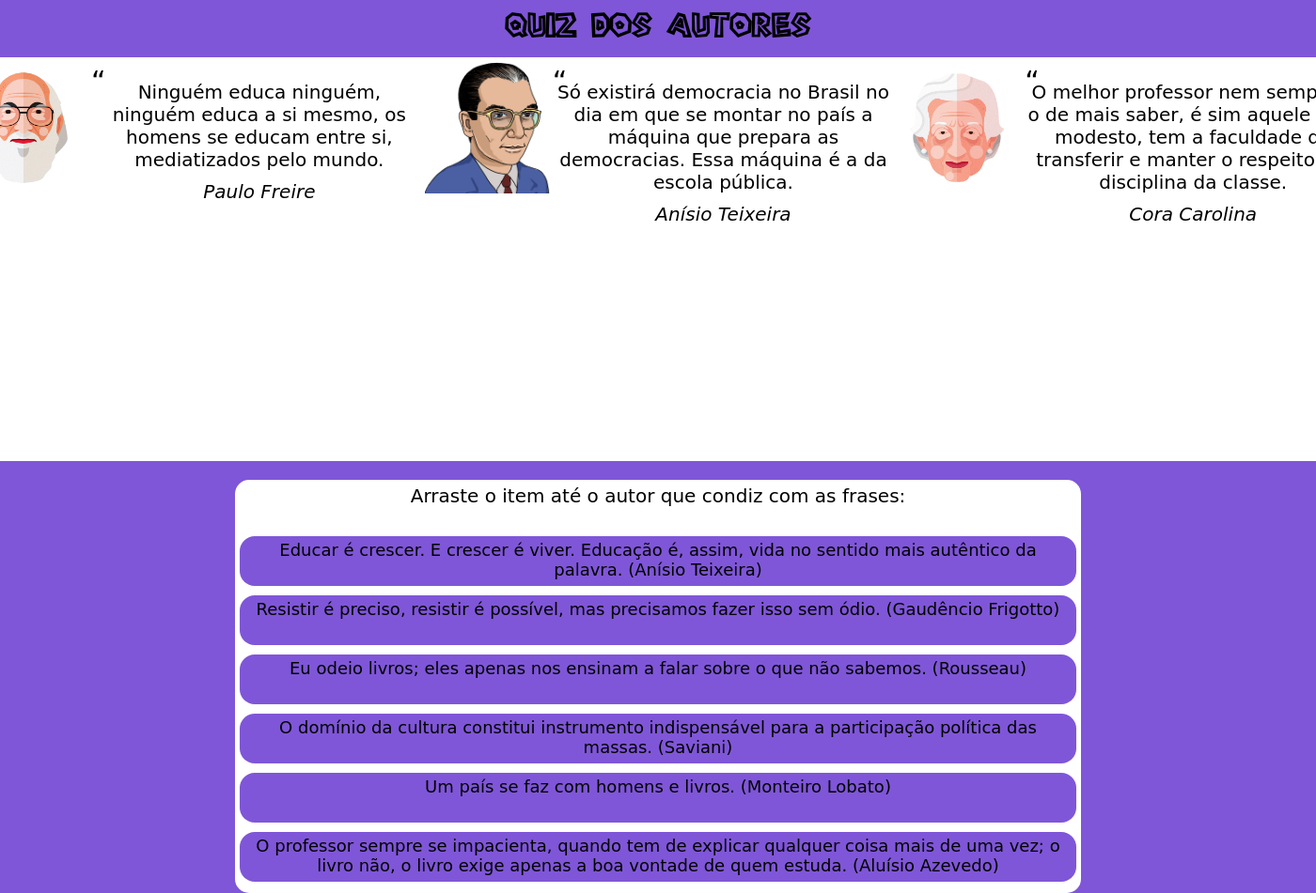
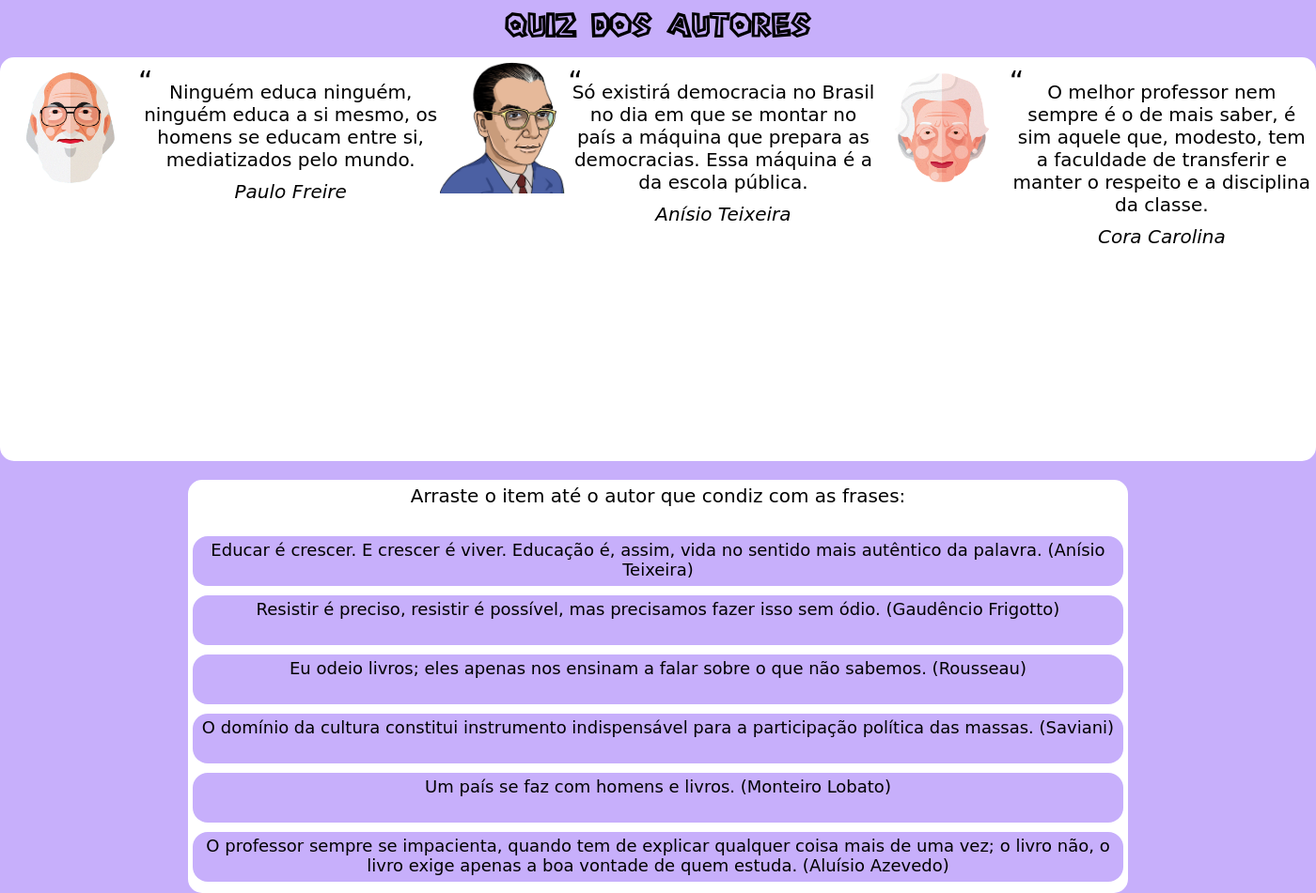
Before and after one commit to liviapessanha/projeto-arrasta-e-solta, a PHP site: page / in a window 1400 px wide; the page is wider, and only the part inside the window is pictured. Shown: that part at 94% size. Run offline with PHP 8.4, Linux system fonts and the light colour scheme; some web fonts are replaced.

Commit message:
add background clarinho

```diff
--- a/projeto-arrasta-e-solta/assets/style.css
+++ b/projeto-arrasta-e-solta/assets/style.css
@@ -17,7 +17,7 @@ body {
     display: block;
     justify-content: center;
     align-items: center;
-    background-color: #7F56D8
+    background-color: #c7affb
 
 
 }
@@ -25,7 +25,7 @@ main {
     display: flex;
     flex-direction: column;
     font-family: 'Righteous', cursive;
-    background-color: #7F56D8;
+    background-color: #c7affb;
     margin-top: 50px;
     align-items: center;
 
@@ -33,7 +33,7 @@ main {
 .Autores {
   display: flex;
   height: 430px;
-  width: 1500px;
+  width: 1400px;
   background-color: #ffff;
   border: 5px solid #FFFFFF;
   border-radius: 15px;
@@ -90,7 +90,7 @@ cite {
 
 .Frases-Autores {
   height: 440px;
-  width: 900px;
+  width: 1000px;
   display: grid;
   background-color: #ffff;
   border: 5px solid #FFFFFF;
@@ -108,7 +108,7 @@ cite {
     align-content: center;
 }
 .item {
-  background-color: #7F56D8;
+  background-color: #c7affb;
   color: #000;
   font-size: 18px;
   border: none;
@@ -118,7 +118,7 @@ cite {
   transition: filter 0.2s;
 }
 .item-escolhido {
-  background-color: #7F56D8;
+  background-color: #c7affb;
   color: #000;
   font-size: 14px;
   border: none;
@@ -134,7 +134,7 @@ cite {
 
 }
 .hover {
-  background-color: #ba9bfe;
+  background-color: #c7affb;
 
 }
 
--- a/projeto-arrasta-e-solta/index.html
+++ b/projeto-arrasta-e-solta/index.html
@@ -4,7 +4,7 @@
     <meta charset="UTF-8" />
     <meta name="viewport" content="width=device-width, initial-scale=1.0" />
     <title>Autores</title>
-    <link rel="icon" href="/projeto-arrasta-e-solta/assets/images/favicon2.png" type="image/x-icon">
+    <link rel="icon" href="/projeto-arrasta-e-solta/projeto-arrasta-e-solta/assets/images/favicon2.png">
     <link rel="stylesheet" href="/projeto-arrasta-e-solta/projeto-arrasta-e-solta/assets/style.css" />
   </head>
   <body>
```
